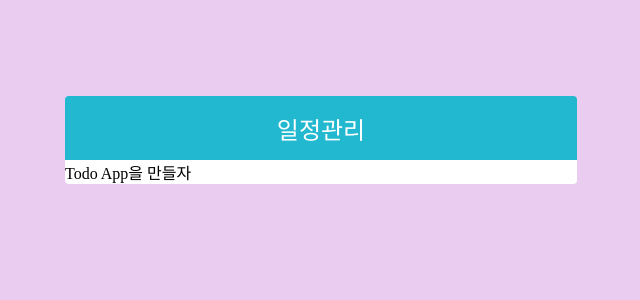
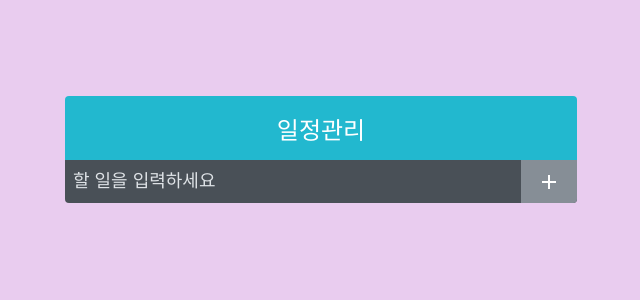
Before and after one commit to ITK-SHIN/todolist_react, a React (Create React App) app: page / in a window 1280 px wide. Shown: the top 300 px of the page, without its empty margins (319-959 px from the left). Built offline with nearby package versions, Linux system fonts and the light colour scheme.

Commit message:
TodoInsert 만들기 완료

```diff
--- a/package.json
+++ b/package.json
@@ -8,6 +8,7 @@
     "@testing-library/user-event": "^13.2.1",
     "react": "^18.2.0",
     "react-dom": "^18.2.0",
+    "react-icons": "^4.10.1",
     "react-scripts": "5.0.1",
     "web-vitals": "^2.1.0"
   },
--- a/src/App.js
+++ b/src/App.js
@@ -1,6 +1,11 @@
 import './App.css';
+import TodoInsert from './components/TodoInsert';
 import TodoTemplate from './components/TodoTemplate';
 
-const App = () => <TodoTemplate> Todo App을 만들자</TodoTemplate>;
+const App = () => (
+  <TodoTemplate>
+    <TodoInsert />
+  </TodoTemplate>
+);
 
 export default App;
--- /dev/null
+++ b/src/components/TodoInsert.js
@@ -0,0 +1,13 @@
+import { MdAdd } from 'react-icons/md';
+import './TodoInsert.scss';
+
+const TodoInsert = () => (
+  <form className="TodoInsert">
+    <input placeholder="할 일을 입력하세요" />
+    <button type="submit">
+      <MdAdd />
+    </button>
+  </form>
+);
+
+export default TodoInsert;
--- /dev/null
+++ b/src/components/TodoInsert.scss
@@ -0,0 +1,38 @@
+.TodoInsert {
+  display: flex;
+  background: #495057;
+  input {
+    //기본 스타일 초기화
+    background: none;
+    outline: none;
+    border: none;
+    padding: 0.5rem;
+    font-size: 1.125rem;
+    line-height: 1.5;
+    color: white;
+    &::placeholder {
+      color: #dee2e6;
+    }
+    //버튼을 제외한 영역을 모두 차지하기
+    flex: 1;
+  }
+
+  button {
+    //기본 스타일 초기화
+    background: none;
+    outline: none;
+    border: none;
+    background: #868e96;
+    color: white;
+    padding-left: 1rem;
+    padding-right: 1rem;
+    font-size: 1.5rem;
+    display: flex;
+    align-items: center;
+    cursor: pointer;
+    transition: 0.1s background ease-in;
+    &:hover {
+      background: #244151;
+    }
+  }
+}
```
Also changed, not shown: 1 other file (tests, documents, lock files or other folders).
